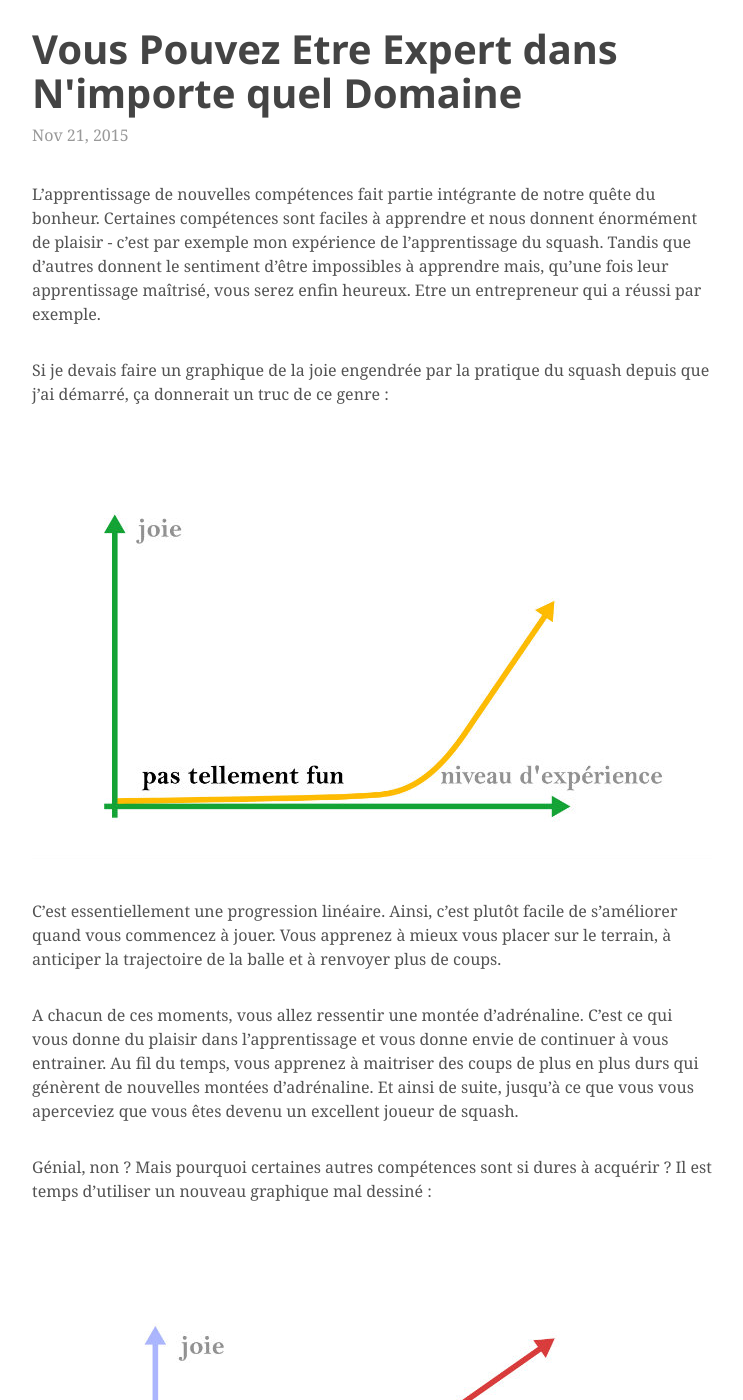
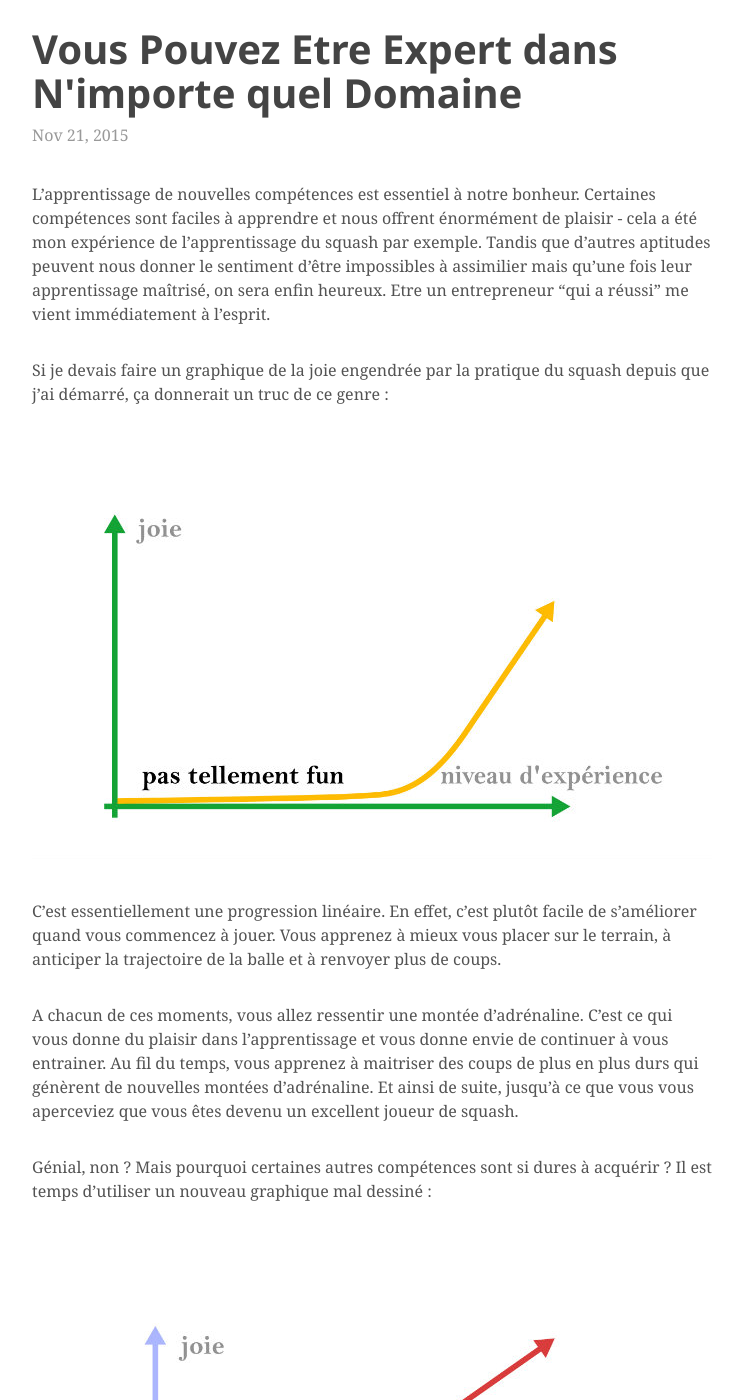
Before and after one commit to tarikpeudon/tarikpeudon.github.io, a Jekyll site: the page built from _posts/2015-11-20-vous-pouvez-etre-expert-dans-tous-les-domaines.markdown, in a window 1280 px wide and 1400 px high. Shown: the whole window, without its empty margins (268-1011 px from the left). Built offline with Jekyll 4.4.1, drawn with Linux system fonts in a browser that asks for light colours; some web fonts are replaced.

Commit message:
Update 2015-11-20-vous-pouvez-etre-expert-dans-tous-les-domaines.markdown

```diff
--- a/_posts/2015-11-20-vous-pouvez-etre-expert-dans-tous-les-domaines.markdown
+++ b/_posts/2015-11-20-vous-pouvez-etre-expert-dans-tous-les-domaines.markdown
@@ -5,13 +5,13 @@ date:   2015-11-21 19:25:25
 categories: category1
 ---
 
-L’apprentissage de nouvelles compétences fait partie intégrante de notre quête du bonheur. Certaines compétences sont faciles à apprendre et nous donnent énormément de plaisir - c'est par exemple  mon expérience de l’apprentissage du squash. Tandis que d’autres donnent le sentiment d’être impossibles à apprendre mais, qu’une fois leur apprentissage maîtrisé, vous serez enfin heureux. Etre un entrepreneur qui a réussi par exemple.
+L’apprentissage de nouvelles compétences est essentiel à notre bonheur. Certaines compétences sont faciles à apprendre et nous offrent énormément de plaisir - cela a été mon expérience de l’apprentissage du squash par exemple. Tandis que d’autres aptitudes peuvent nous donner le sentiment d’être impossibles à assimilier mais qu’une fois leur apprentissage maîtrisé, on sera enfin heureux. Etre un entrepreneur "qui a réussi" me vient immédiatement à l'esprit.
 
 Si je devais faire un graphique de la joie engendrée par la pratique du squash depuis que j’ai démarré, ça donnerait un truc de ce genre :
 
 ![comment-apprendre-competence](/assets/gr1.jpg)
 
-C’est essentiellement une progression linéaire. Ainsi, c’est plutôt facile de s’améliorer quand vous commencez à jouer. Vous apprenez à mieux vous placer sur le terrain, à anticiper la trajectoire de la balle et à renvoyer plus de coups.
+C’est essentiellement une progression linéaire. En effet, c’est plutôt facile de s’améliorer quand vous commencez à jouer. Vous apprenez à mieux vous placer sur le terrain, à anticiper la trajectoire de la balle et à renvoyer plus de coups.
 
 A chacun de ces moments, vous allez ressentir une montée d’adrénaline. C’est ce qui vous donne du plaisir dans l’apprentissage et vous donne envie de continuer à vous entrainer. Au fil du temps, vous apprenez à maitriser des coups de plus en plus durs qui génèrent de nouvelles montées d’adrénaline. Et ainsi de suite, jusqu’à ce que vous vous aperceviez que vous êtes devenu un excellent joueur de squash.
 
```
